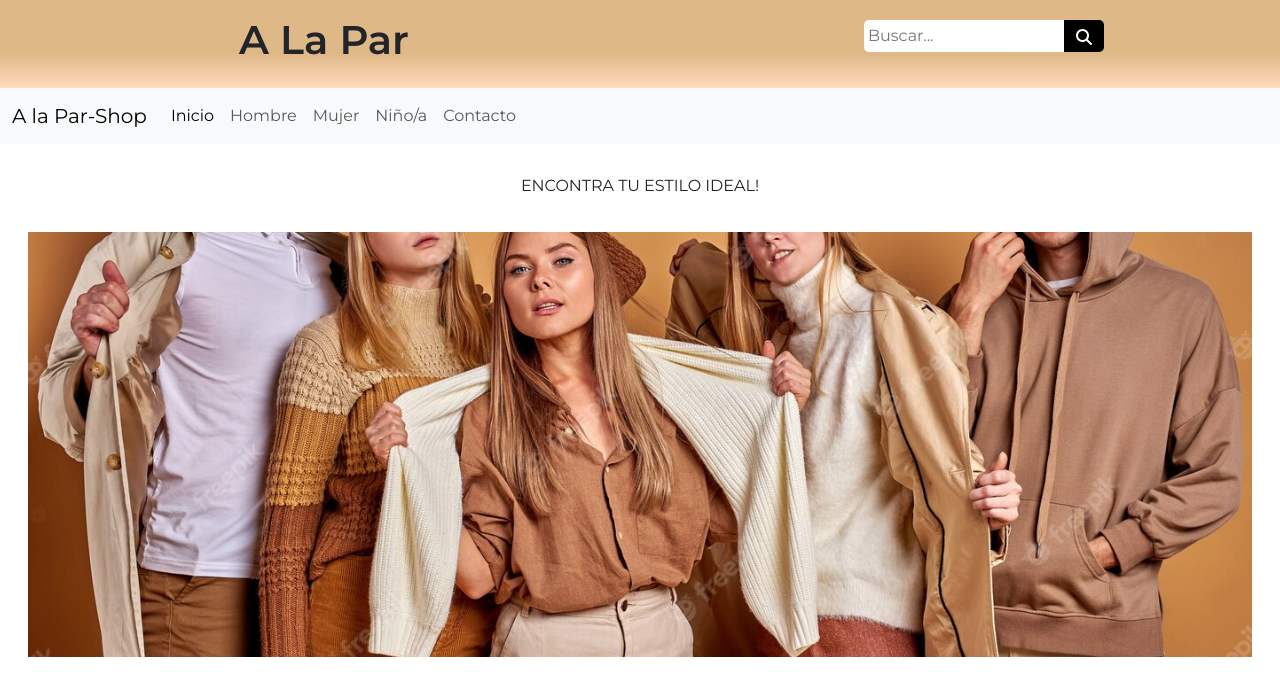
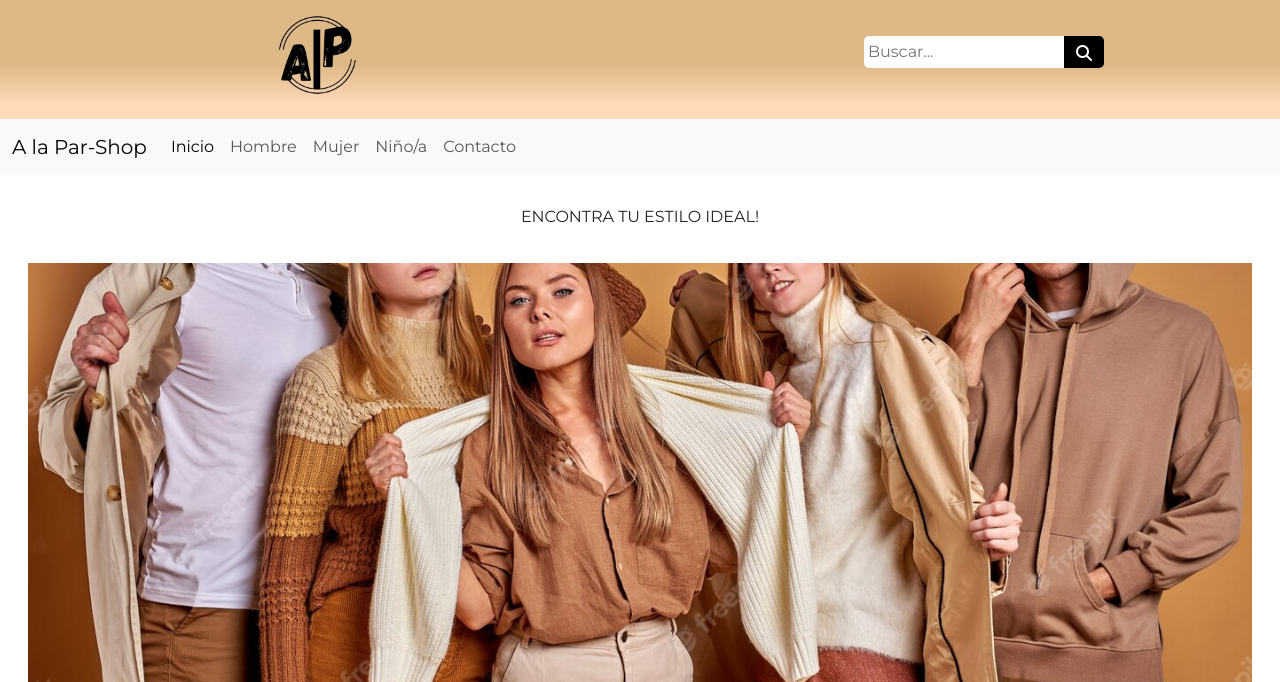
Before and after one commit to AIsmaelMunoz/PF-Mu-oz, a plain HTML site: page index.html in a window 1280 px wide. Shown: the top 682 px of the page. Drawn offline with nearby package versions, Linux system fonts and the light colour scheme.

Commit message:
editando y probando h1

```diff
--- a/index.html
+++ b/index.html
@@ -22,7 +22,7 @@
 <body>
     <header>
         <div>
-            <h1>A La Par</h1>
+            <h1><img src="./img/logo/AlP.webp" alt=""></h1>
         </div>
 
         <form action="" class="form">
--- a/scss/components/_header.scss
+++ b/scss/components/_header.scss
@@ -1,4 +1,5 @@
 header {
+    padding: 0;
     font-family: $ff-montserrat;
     background: rgb(255,218,185);
     background: linear-gradient(0deg, rgba(255,218,185,1) 40%, rgba(222,184,135,1) 63%);
@@ -7,6 +8,11 @@ header {
     gap: 1rem;
     @include text-center;
 }
+h1 img{
+    margin-top: 15px;
+    max-height: 80px;
+    width: auto;
+}
 
 
 @media (min-width: 768px) {
@@ -14,12 +20,9 @@ header {
         display: grid;
         grid-template-columns: 1fr 1fr;
 
-        h1 {
-            text-align: start;
-            padding-left: 1rem;
-            padding-top: 1rem;
-            font-family: $ff-montserrat;
-            font-weight: 600;
+        h1 img{
+                margin-top: 5;
+                padding: 0;
         }
 
         nav {
```
Also changed, not shown: pages/Contacto.html (+1 -1 lines), pages/Hombre.html (+1 -1 lines), pages/Mujer.html (+1 -1 lines), pages/Niño_a.html (+1 -1 lines), css/styles.css, img/logo/AlP.webp (added), img/logo/logo-principal.webp (added), 1 other file.
